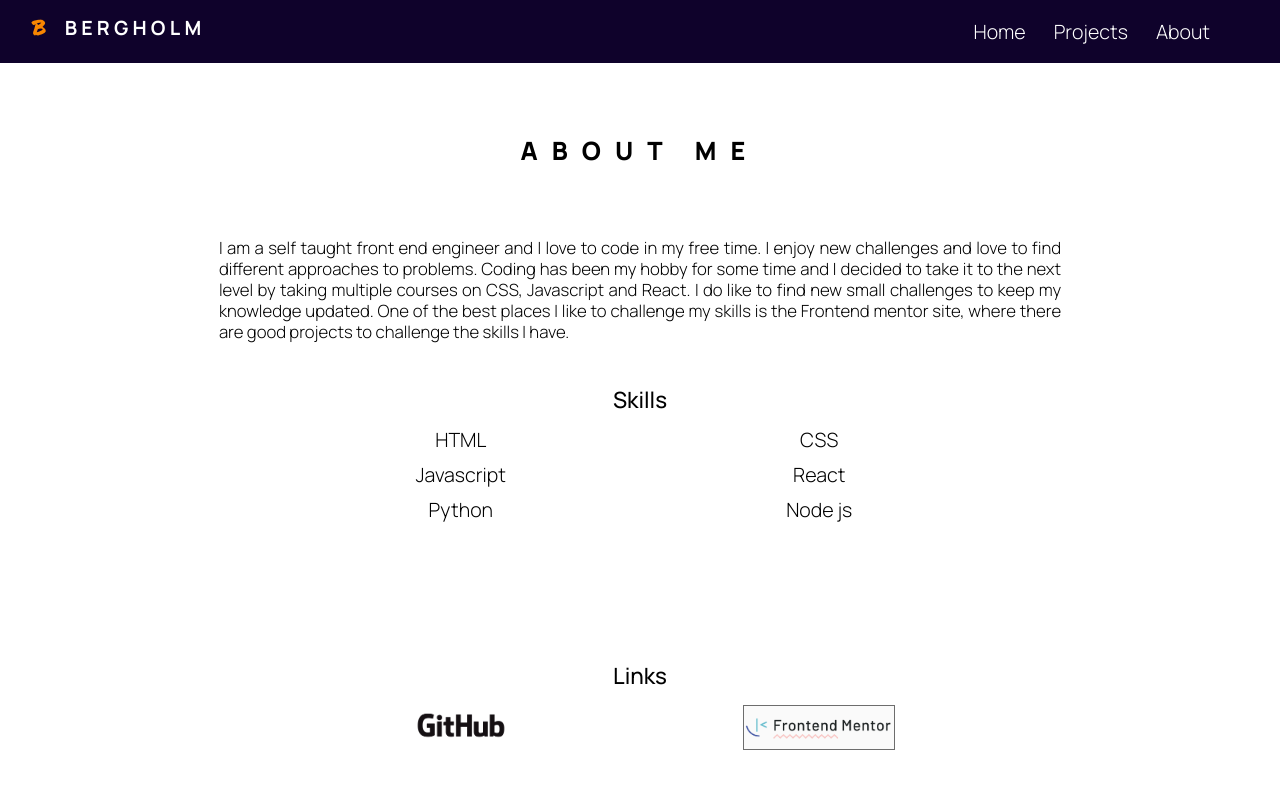
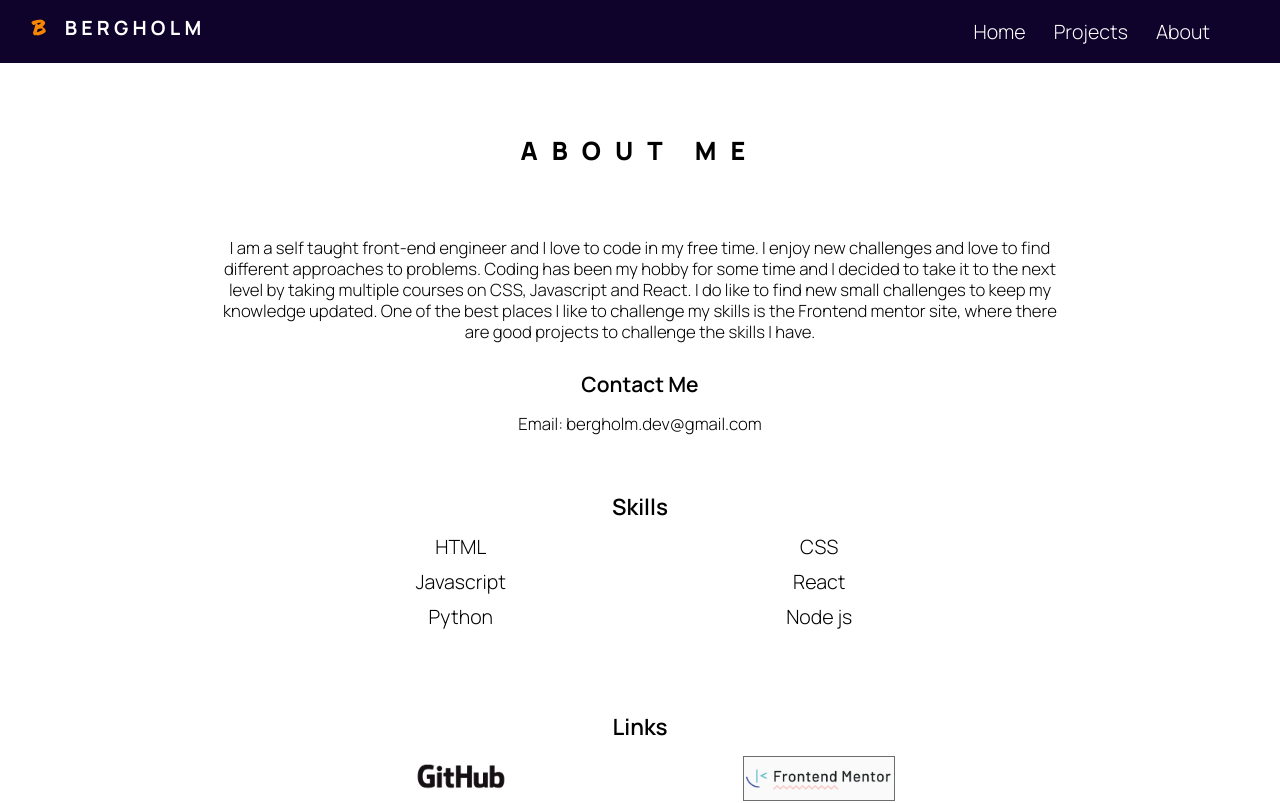
Before and after one commit to Jani-B/portfolio_website, a Next.js app: page /about in a window 1280 px wide. Shown: the top 803 px of the page. Built offline with nearby package versions, Linux system fonts and the light colour scheme; a web font is replaced by a local one.

Commit message:
changes to about page and corrected typing errors on cards

```diff
--- a/src/app/about/page.js
+++ b/src/app/about/page.js
@@ -14,7 +14,7 @@ export default function About() {
 
         <div className={styles.aboutMe}>
           <p>
-            I am a self taught front end engineer and I love to code in my free
+            I am a self taught front-end engineer and I love to code in my free
             time. I enjoy new challenges and love to find different approaches
             to problems. Coding has been my hobby for some time and I decided to
             take it to the next level by taking multiple courses on CSS,
@@ -23,6 +23,10 @@ export default function About() {
             skills is the Frontend mentor site, where there are good projects to
             challenge the skills I have.
           </p>
+        </div>
+        <div>
+          <h2 className={styles.contactHeader}>Contact Me</h2>
+          <p className={styles.contactEmail}>Email: bergholm.dev@gmail.com</p>
         </div>
         <div className={styles.skills}>
           <h2>Skills</h2>
--- a/src/app/about/page.module.css
+++ b/src/app/about/page.module.css
@@ -1,7 +1,6 @@
+/****About me section*****/
 .about {
   margin: auto;
-  /*padding: 1%;*/
-  /*box-shadow: -1px -1px 3px #888888;*/
   text-align: center;
   align-content: center;
   padding-left: 15%;
@@ -27,7 +26,6 @@
 }
 
 .aboutMe h3 {
-  font-family: "Roboto Slab", serif;
   margin-bottom: 2%;
   text-align: center;
 }
@@ -35,14 +33,30 @@
 .aboutMe p {
   padding-left: 3%;
   padding-right: 3%;
-  text-align: justify;
+  text-align: center;
   font-size: 1.2rem;
 }
 
+/****Contact section*****/
+
+.contactHeader {
+  font-size: 1.5rem;
+  margin-top: 2rem;
+  margin-bottom: 1rem;
+  font-weight: 600;
+}
+
+.contactEmail {
+  font-size: 1.2rem;
+  padding-bottom: 2rem;
+}
+
+/*****Skills section*****/
+
 .skills h2 {
-  margin-top: 3rem;
+  margin-top: 2rem;
   font-size: 1.6rem;
-  font-weight: 500;
+  font-weight: 600;
   margin-bottom: 1rem;
 }
 
@@ -64,10 +78,12 @@
   margin-bottom: 1rem;
 }
 
+/**** Links section *****/
+
 .links {
-  margin-top: 4rem;
+  margin-top: 2rem;
   margin-bottom: 4rem;
-  padding-top: 2rem;
+  padding-top: 1rem;
   padding-bottom: 2rem;
 }
 
@@ -86,6 +102,8 @@
   border: 1px solid rgb(109, 109, 109);
 }
 
+/**** Courses picture section *****/
+
 .image {
   width: 30rem;
   height: auto;
```
Also changed, not shown: src/app/cardinfo/cardinfo.js (+7 -7 lines).
